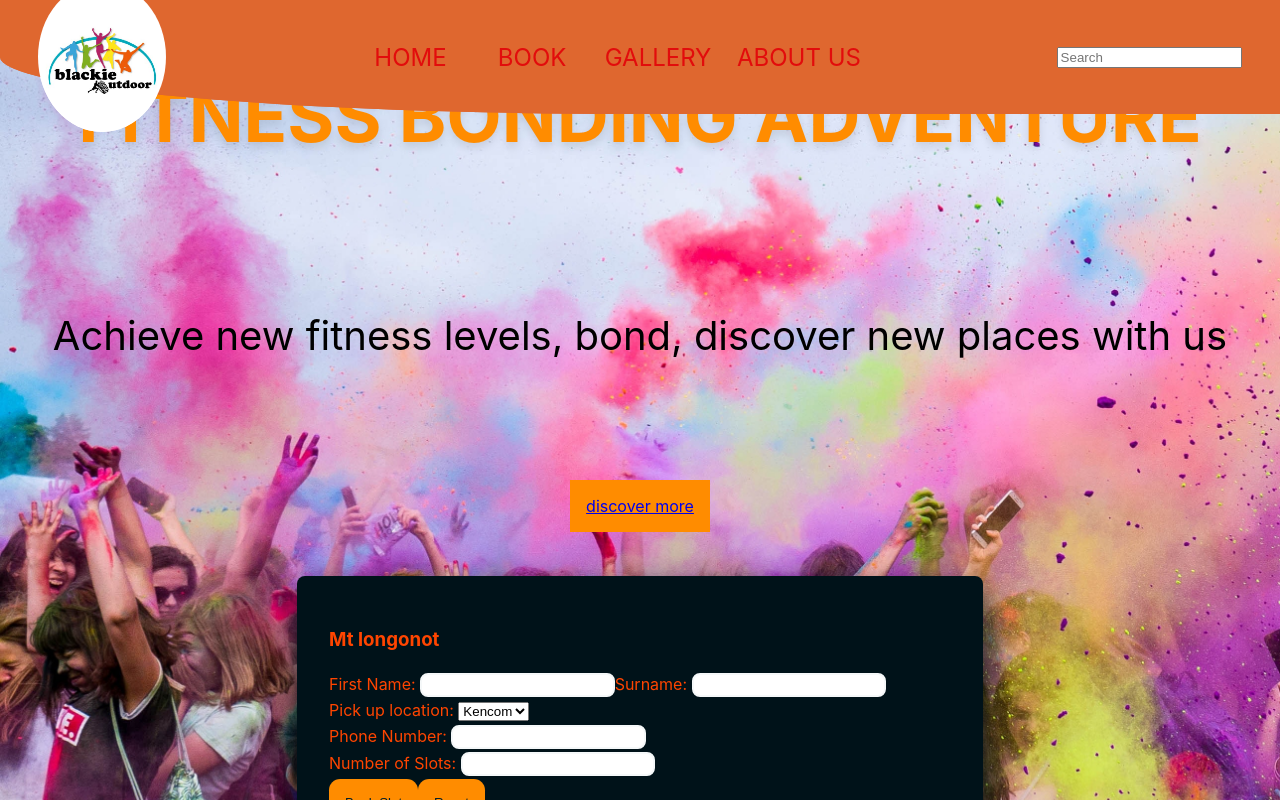
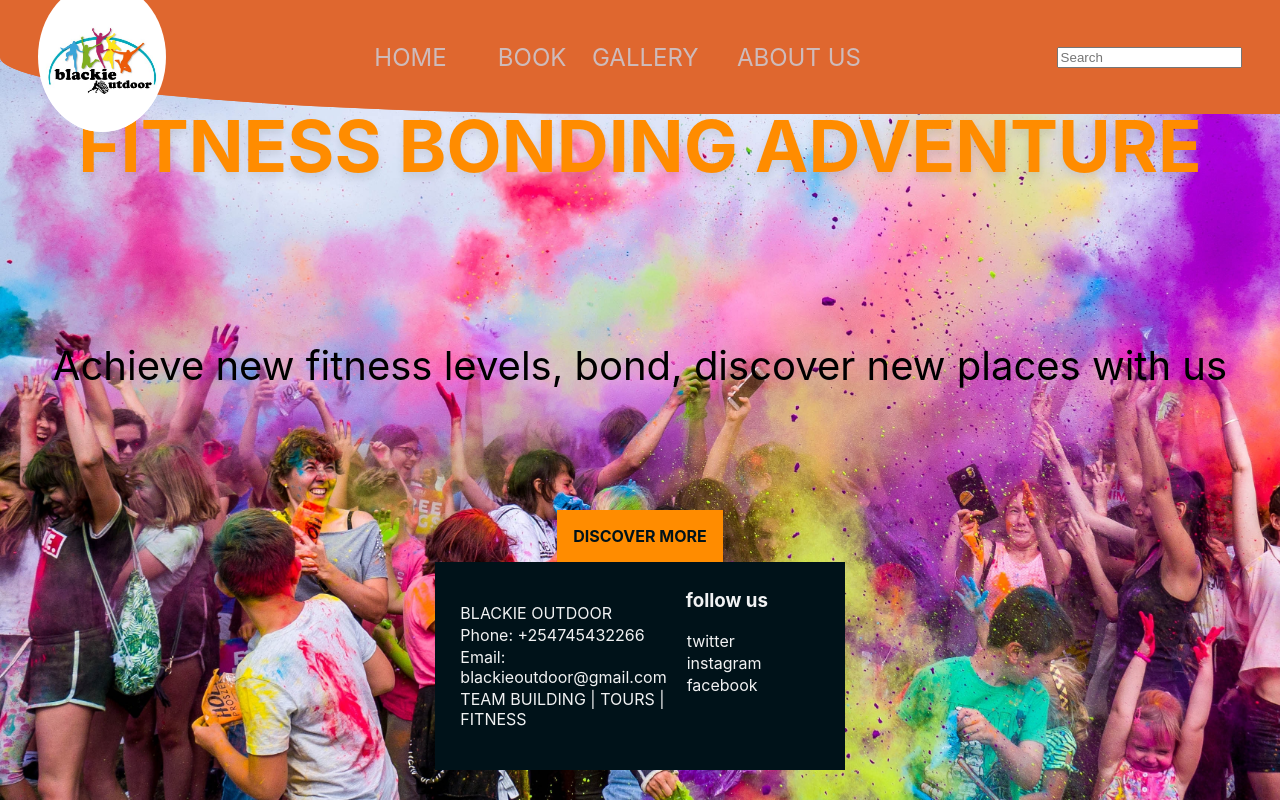
Before and after one commit to devblackie/B-Outdoor, a React (Create React App) app: page / in a window 1280 px wide. Shown: the top 800 px of the page. Built offline with nearby package versions, Linux system fonts and the light colour scheme.

Commit message:
Added Gallpad component

```diff
--- a/src/components/App.js
+++ b/src/components/App.js
@@ -1,9 +1,9 @@
 import React from 'react';
-// import Gallery from './Gallery';
 import Home from './Home';
 import NavBar from './NavBar';
 import { Switch, Route } from "react-router-dom";
 import Book from './Book';
+import Gallery from './Gallery';
 
 
 
@@ -12,15 +12,7 @@ import Book from './Book';
 const url = "http://localhost:3000/event"
 
 function App() {
-// const[display, setDisplayed] =useState("")
 
-// useEffect(() => {
-//   fetch(url)
-//     .then((r) => r.json())
-//     .then((data) => setDisplayed(data));
-// }, []);
-
-// console.log(display)
 
   return (
     <div className="App">
@@ -32,6 +24,10 @@ function App() {
      <Route exact path="/book">
         <Book />
      </Route>
+     <Route exact path="/gallery">
+        <Gallery />
+     </Route>
+
     </Switch>
   </div>
   );
--- a/src/components/Home.js
+++ b/src/components/Home.js
@@ -1,9 +1,10 @@
 import React from 'react';
 import Footer from './Footer';
 import NavBar from './NavBar';
+import Gallery from './Gallery';
 import Book from './Book';
 import homePicture from './Assets/Essentials/pexels-marcin-dampc-1684187.jpg';
-import { NavLink } from 'react-router-dom'
+import { NavLink } from 'react-router-dom';
 
 
 
@@ -16,13 +17,13 @@ export default function Home() {
             <div className="content">
                 <h3>Fitness bonding Adventure</h3>
                 <p>Achieve new fitness levels, bond, discover new places with us</p>
-                <a className="btn"><NavLink className="nav-link " to='/book'>
+                <a className="btn"><NavLink className="nav-link" to='/gallery'>
              discover more
           </NavLink></a>
 
 
             </div>
-            <Book />
+            {/* <Book /> */}
 
             <Footer />
 
--- a/src/components/NavBar.js
+++ b/src/components/NavBar.js
@@ -1,6 +1,6 @@
 import React from 'react';
 import logo from './Assets/Essentials/boutprofile.jpg';
-import { NavLink } from 'react-router-dom'
+import { NavLink } from 'react-router-dom';
 
 
 export default function NavBar() {
@@ -17,9 +17,11 @@ export default function NavBar() {
                 <NavLink className="nav-link " to='/book'>
              Book
       </NavLink>
+      <NavLink className="nav-link " to='/gallery'>
+             Gallery
+      </NavLink>
                 </a>
-                <a href="#">Gallery</a>
-                <a hrref="#">About us</a>
+                <a href="#">About us</a>
             </div>
             <form className="search-bar-container">
                 <input type="text" id="search-bar-input" placeholder="Search"></input>
--- a/src/index.css
+++ b/src/index.css
@@ -14,11 +14,11 @@ code {
     monospace;
 }
 /* Home page starts here*/
-.btn:hover{
+.btn .nav-link:hover{
   color: white;
 }
 .btn{
-  display: inline-block;
+    display: inline-block;
 	height: -3px;
 	margin-top: rem;
 	background: #ff8c00;
@@ -28,6 +28,13 @@ code {
 	cursor: pointer;
 	font-style: bold;
 	text-decoration: none;
+}
+.btn .nav-link{
+	color: #001219;
+	cursor: pointer;
+	font-weight: bold;
+	text-decoration: none;
+	text-transform: uppercase;
 }
 .home{
 	min-height: 100vh;
@@ -74,7 +81,7 @@ code {
   height: 150px;
 }
 .navbar .navbar-inner a{
-	color: rgb(226, 12, 12);
+	color: rgb(206, 187, 187);
 	font-size: 1.5rem;
 	margin:0 .8rem;
 	text-transform: uppercase;
```
Also changed, not shown: src/components/Gallery.js (+11 -0 lines), src/components/Gallpad.js (added, +14 -0 lines).
